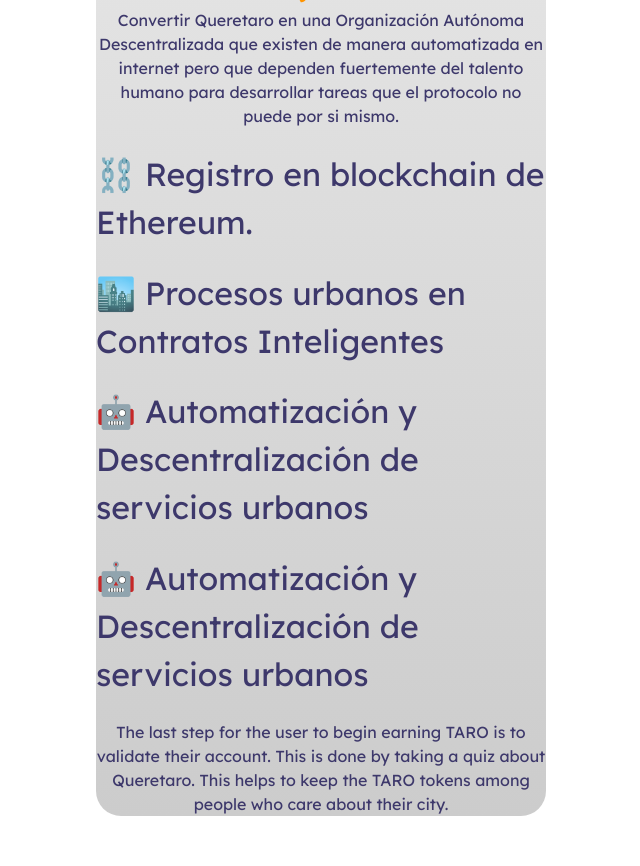
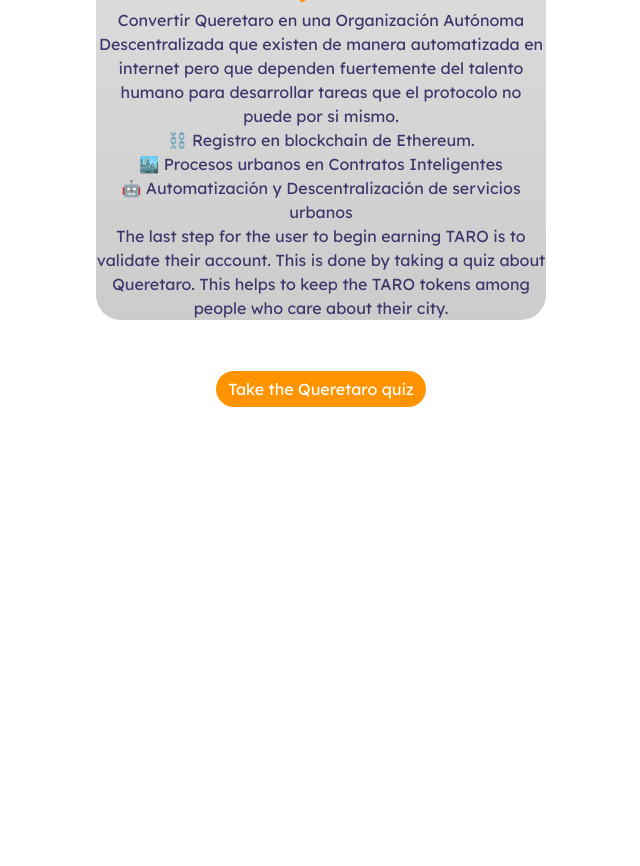
Before and after one commit to zenbitETH/Ciudades-DAO, a React (Create React App) app in the folder frontend/: page /about in a window 1280 px wide. Shown: the part 520-1386 px from the top of the page, without its empty margins (319-959 px from the left). After the commit the page ends 940 px from the top, so only its background shows below. Built offline with nearby package versions, Linux system fonts and the light colour scheme.

Commit message:
update about

```diff
--- a/frontend/src/components/About.js
+++ b/frontend/src/components/About.js
@@ -27,19 +27,16 @@ const About = () => {
           Convertir Queretaro en una Organización Autónoma Descentralizada que existen de manera automatizada en internet pero que dependen fuertemente del
           talento humano para desarrollar tareas que el protocolo no puede por si mismo.
         </div>
-        <div className="text-large-left">
+        <div >
           ⛓️ Registro en blockchain de Ethereum.
-          <div className="text-large-left">
+          <div >
           🏙️ Procesos urbanos en Contratos Inteligentes
         </div>
-        <div className="text-large-left">
+        <div>
           🤖 Automatización y Descentralización de servicios urbanos
         </div>
         </div>
 
-        <div className="text-large-left">
-          🤖 Automatización y Descentralización de servicios urbanos
-        </div>
 
         <div>
           The last step for the user to begin earning TARO is to validate their account.  This is done by taking a quiz about Queretaro.  This helps to keep the TARO tokens among people who care about their city.
```
